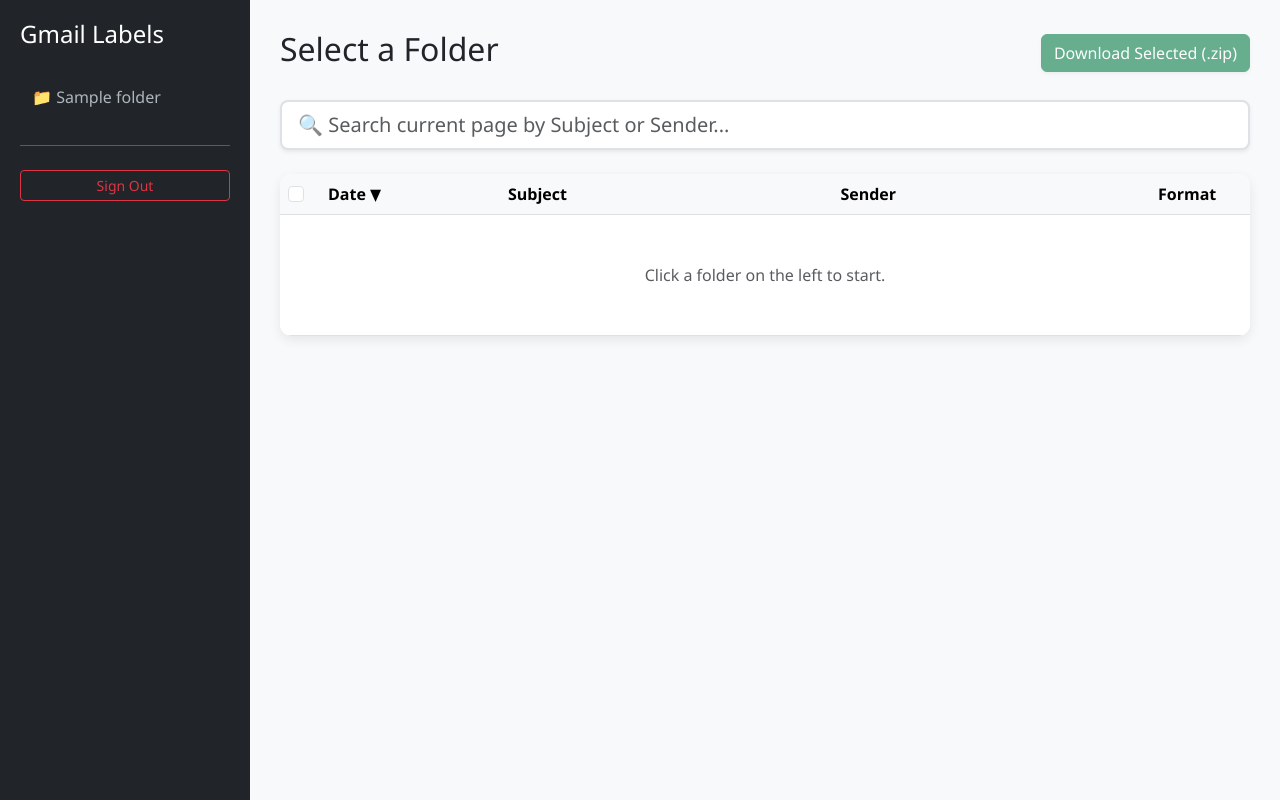
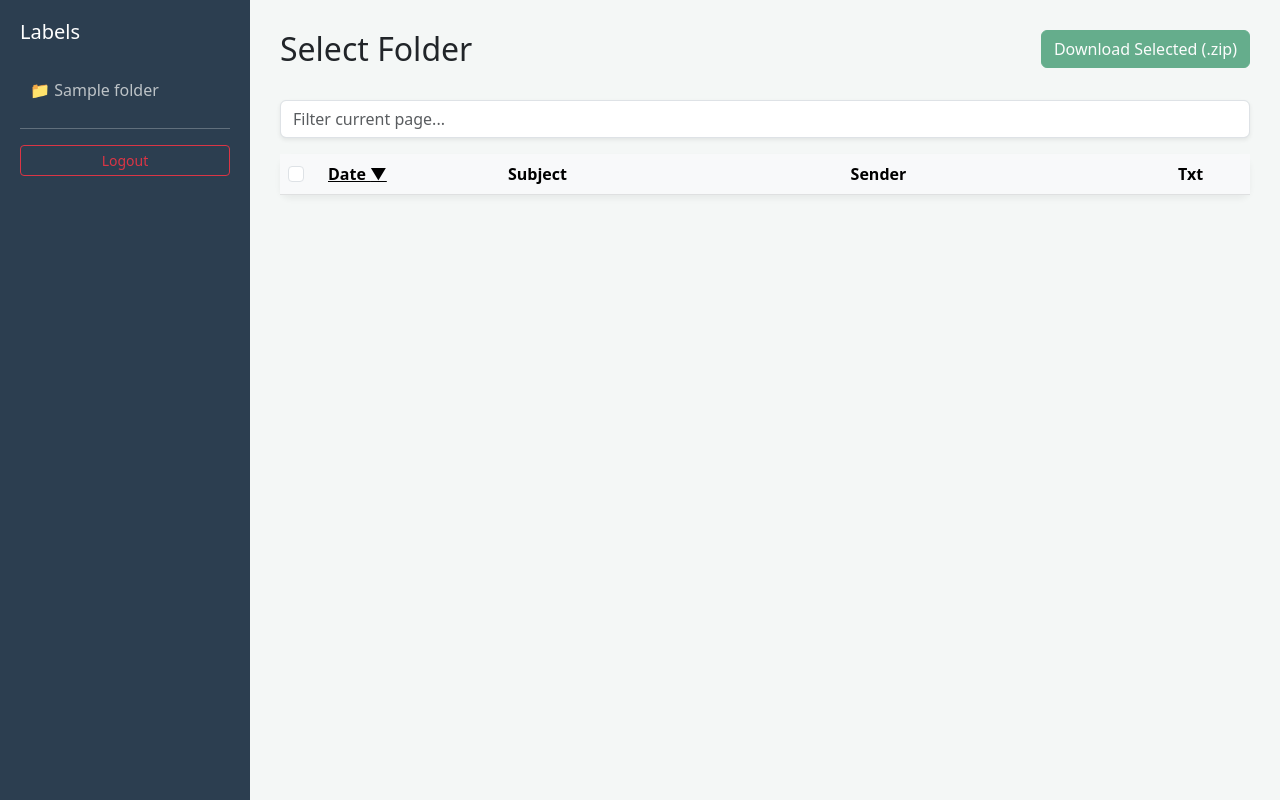
Before and after one commit to be3beke/Gmail-Extractor-Tool, a Flask app: template templates/index.html in a window 1280 px wide. Run offline with Flask 3, Linux system fonts and the light colour scheme; the template is opened without the code that fills it: most values are stand-ins (such as "Sample title", 1, 10 or a date in 2020); lists and menus that the app fills with data are empty.

Commit message:
Update index.html

```diff
--- a/templates/index.html
+++ b/templates/index.html
@@ -2,136 +2,107 @@
 <html lang="en">
 <head>
     <meta charset="UTF-8">
-    <meta name="viewport" content="width=device-width, initial-scale=1.0">
     <title>Gmail Extractor Pro</title>
     <link href="https://cdn.jsdelivr.net/npm/bootstrap@5.3.0/dist/css/bootstrap.min.css" rel="stylesheet">
     <style>
-        body { background: #f8f9fa; font-family: 'Segoe UI', Tahoma, Geneva, Verdana, sans-serif; }
-        .sidebar { height: 100vh; background: #212529; color: white; position: fixed; width: 250px; padding: 20px; overflow-y: auto; z-index: 1000; }
+        body { background: #f4f7f6; }
+        .sidebar { height: 100vh; background: #2c3e50; color: white; position: fixed; width: 250px; padding: 20px; overflow-y: auto; }
         .main-content { margin-left: 250px; padding: 30px; }
-        .folder-link { cursor: pointer; padding: 12px; border-radius: 6px; color: #adb5bd; text-decoration: none; display: block; transition: 0.3s; }
-        .folder-link:hover { background: #343a40; color: white; }
-        .folder-link.active { background: #0d6efd; color: white; }
-        .email-table-container { background: white; border-radius: 12px; box-shadow: 0 4px 12px rgba(0,0,0,0.08); overflow: hidden; }
-        .date-col { cursor: pointer; user-select: none; color: #0d6efd; }
-        .date-col:hover { text-decoration: underline; }
-        .loading-overlay { display: none; text-align: center; padding: 20px; }
+        .folder-link { cursor: pointer; padding: 10px; border-radius: 5px; color: #bdc3c7; text-decoration: none; display: block; transition: 0.2s; }
+        .folder-link:hover, .folder-link.active { background: #34495e; color: white; }
+        .email-table-container { background: white; border-radius: 10px; box-shadow: 0 4px 6px rgba(0,0,0,0.05); }
+        .sort-header { cursor: pointer; color: #0d6efd; text-decoration: underline; }
+        #loader { display: none; }
     </style>
 </head>
 <body>
 
 {% if page == 'login' %}
 <div class="container py-5">
-    <div class="row justify-content-center">
-        <div class="col-md-4 card shadow-lg p-4 mt-5">
-            <h2 class="text-center mb-4">Gmail Connector</h2>
+    <div class="row justify-content-center mt-5">
+        <div class="col-md-4 card shadow p-4">
+            <h3 class="text-center mb-4">Gmail Login</h3>
             <form method="POST">
-                <div class="mb-3">
-                    <input type="email" name="email" class="form-control" placeholder="Gmail Address" required>
-                </div>
-                <div class="mb-3">
-                    <input type="password" name="password" class="form-control" placeholder="App Password" required>
-                </div>
-                <button class="btn btn-primary w-100 py-2">Connect Account</button>
+                <input type="email" name="email" class="form-control mb-3" placeholder="Email" required>
+                <input type="password" name="password" class="form-control mb-3" placeholder="App Password" required>
+                <button class="btn btn-primary w-100">Connect</button>
             </form>
-            {% with msgs = get_flashed_messages() %}
-                {% if msgs %}<p class="text-danger mt-3 text-center small">{{msgs[0]}}</p>{% endif %}
-            {% endwith %}
+            {% with msgs = get_flashed_messages() %}{% if msgs %}<p class="text-danger mt-3 text-center small">{{msgs[0]}}</p>{% endif %}{% endwith %}
         </div>
     </div>
 </div>
 {% else %}
 
 <div class="sidebar">
-    <h4 class="mb-4 text-white">Gmail Labels</h4>
-    <div id="folder-list">
-        {% for f in folders %}
-            <a class="folder-link" onclick="initFolder(this, '{{f}}')">📁 {{f}}</a>
-        {% endfor %}
+    <h5 class="mb-4">Labels</h5>
+    <div id="labels-box">
+        {% for f in folders %}<a class="folder-link" onclick="loadFolder(this, '{{f}}')">📁 {{f}}</a>{% endfor %}
     </div>
-    <hr class="my-4">
-    <a href="/logout" class="btn btn-outline-danger btn-sm w-100">Sign Out</a>
+    <hr>
+    <a href="/logout" class="btn btn-outline-danger btn-sm w-100">Logout</a>
 </div>
 
 <div class="main-content">
-    <div class="d-flex justify-content-between align-items-center mb-4">
-        <h2 id="folder-title">Select a Folder</h2>
-        <div class="d-flex gap-2">
-            <form id="bulk-form" action="/bulk_download" method="POST">
-                <input type="hidden" name="folder" id="hidden-folder">
-                <button type="submit" id="bulk-btn" class="btn btn-success shadow-sm" disabled>Download Selected (.zip)</button>
-            </form>
-        </div>
+    <div class="d-flex justify-content-between mb-4">
+        <h2 id="folder-title">Select Folder</h2>
+        <form id="bulk-form" action="/bulk_download" method="POST">
+            <input type="hidden" name="folder" id="hidden-folder">
+            <button type="submit" id="bulk-btn" class="btn btn-success" disabled>Download Selected (.zip)</button>
+        </form>
     </div>
 
-    <div class="mb-4">
-        <input type="text" id="search-bar" class="form-control form-control-lg border-2 shadow-sm"
-               placeholder="🔍 Search current page by Subject or Sender..." onkeyup="searchLocal()">
-    </div>
+    <input type="text" id="search-bar" class="form-control mb-3 shadow-sm" placeholder="Filter current page..." onkeyup="filterRows()">
 
     <div class="email-table-container">
         <table class="table table-hover mb-0">
             <thead class="table-light">
                 <tr>
                     <th width="40"><input type="checkbox" id="master-check" class="form-check-input"></th>
-                    <th width="180" class="date-col" onclick="toggleSort()">Date <span id="sort-icon">▼</span></th>
+                    <th width="180" class="sort-header" onclick="changeSort()">Date <span id="sort-icon">▼</span></th>
                     <th>Subject</th>
                     <th>Sender</th>
-                    <th width="100">Format</th>
+                    <th width="80">Txt</th>
                 </tr>
             </thead>
-            <tbody id="email-table">
-                <tr><td colspan="5" class="text-center py-5 text-muted">Click a folder on the left to start.</td></tr>
-            </tbody>
+            <tbody id="email-body"></tbody>
         </table>
-        <div id="loading-spinner" class="loading-overlay">
-            <div class="spinner-border text-primary" role="status"></div>
-            <p class="mt-2 text-muted">Fetching emails...</p>
+        <div id="loader" class="text-center py-5">
+            <div class="spinner-border text-primary"></div>
+            <p class="text-muted mt-2">Sorting Gmail Folder...</p>
         </div>
     </div>
-
-    <div id="pagination-wrapper" class="mt-4 pb-5"></div>
+    <div id="pagination" class="mt-4 pb-5"></div>
 </div>
 
 <script>
+    let currentFolder = '';
     let currentPage = 1;
-    let currentFolder = '';
     let currentSort = 'newest';
 
-    // 1. Initialize folder click
-    function initFolder(element, folder) {
-        // UI Updates
+    function loadFolder(el, name) {
         document.querySelectorAll('.folder-link').forEach(l => l.classList.remove('active'));
-        element.classList.add('active');
-
-        currentFolder = folder;
+        el.classList.add('active');
+        currentFolder = name;
         currentPage = 1;
-        document.getElementById('email-table').innerHTML = '';
-        document.getElementById('search-bar').value = '';
-        fetchEmails();
+        document.getElementById('email-body').innerHTML = '';
+        fetchData();
     }
 
-    // 2. Toggle Sort Order
-    function toggleSort() {
-        if (!currentFolder) return;
+    function changeSort() {
+        if(!currentFolder) return;
         currentSort = (currentSort === 'newest') ? 'oldest' : 'newest';
         document.getElementById('sort-icon').innerText = (currentSort === 'newest') ? '▼' : '▲';
-
-        // Reset to first page and clear table for new sort
         currentPage = 1;
-        document.getElementById('email-table').innerHTML = '';
-        fetchEmails();
+        document.getElementById('email-body').innerHTML = '';
+        fetchData();
     }
 
-    // 3. Fetch Data from Backend
-    async function fetchEmails() {
-        if (!currentFolder) return;
+    async function fetchData() {
+        if(!currentFolder) return;
+        const loader = document.getElementById('loader');
+        const tbody = document.getElementById('email-body');
 
-        const spinner = document.getElementById('loading-spinner');
-        const tbody = document.getElementById('email-table');
-        const pagWrapper = document.getElementById('pagination-wrapper');
-
-        spinner.style.display = 'block';
+        loader.style.display = 'block';
         document.getElementById('folder-title').innerText = currentFolder;
         document.getElementById('hidden-folder').value = currentFolder;
 
@@ -143,68 +114,44 @@
         try {
             const res = await fetch('/get_emails', { method: 'POST', body: fd });
             const data = await res.json();
-
-            spinner.style.display = 'none';
-
-            if (data.emails.length === 0 && currentPage === 1) {
-                tbody.innerHTML = '<tr><td colspan="5" class="text-center py-5">No emails found in this folder.</td></tr>';
-                return;
-            }
+            loader.style.display = 'none';
 
             data.emails.forEach(e => {
-                const row = `
+                tbody.innerHTML += `
                 <tr>
                     <td><input type="checkbox" name="msg_ids[]" value="${e.id}" form="bulk-form" class="row-check form-check-input"></td>
-                    <td class="text-muted" style="font-size:0.85rem">${e.date_display}</td>
+                    <td class="text-muted small">${e.date_display}</td>
                     <td><strong>${e.subject}</strong></td>
                     <td>${e.sender}</td>
-                    <td><a href="/download_raw/${currentFolder}/${e.id}" class="btn btn-sm btn-outline-secondary">.txt</a></td>
+                    <td><a href="/download_raw/${currentFolder}/${e.id}" class="btn btn-sm btn-link">.txt</a></td>
                 </tr>`;
-                tbody.innerHTML += row;
             });
 
-            if (data.has_more) {
-                pagWrapper.innerHTML = `<button class="btn btn-primary w-100 p-2 shadow-sm" onclick="currentPage++; fetchEmails()">Load Next 100 Emails</button>`;
-            } else {
-                pagWrapper.innerHTML = `<p class="text-center text-muted mt-3">End of folder reached.</p>`;
-            }
-            bindEvents();
-        } catch (err) {
-            spinner.style.display = 'none';
-            alert("Error fetching emails. Check console.");
-            console.error(err);
+            document.getElementById('pagination').innerHTML = data.has_more ?
+                `<button class="btn btn-primary w-100" onclick="currentPage++; fetchData()">Load More</button>` : '';
+
+            initChecks();
+        } catch(e) {
+            loader.style.display = 'none';
+            console.error("Fetch Error:", e);
         }
     }
 
-    // 4. Local Search Filter
-    function searchLocal() {
-        const query = document.getElementById('search-bar').value.toLowerCase();
-        const rows = document.querySelectorAll('#email-table tr');
-        rows.forEach(row => {
-            const text = row.innerText.toLowerCase();
-            row.style.display = text.includes(query) ? "" : "none";
+    function filterRows() {
+        const q = document.getElementById('search-bar').value.toLowerCase();
+        document.querySelectorAll('#email-body tr').forEach(row => {
+            row.style.display = row.innerText.toLowerCase().includes(q) ? "" : "none";
         });
     }
 
-    // 5. Checkbox Logic
-    function bindEvents() {
+    function initChecks() {
         const master = document.getElementById('master-check');
-        const checks = document.querySelectorAll('.row-check');
-        const bulkBtn = document.getElementById('bulk-btn');
-
-        master.onclick = () => {
-            checks.forEach(c => c.checked = master.checked);
-            bulkBtn.disabled = !master.checked;
-        };
-
-        checks.forEach(c => {
-            c.onchange = () => {
-                bulkBtn.disabled = ![...checks].some(x => x.checked);
-            };
-        });
+        const items = document.querySelectorAll('.row-check');
+        const btn = document.getElementById('bulk-btn');
+        master.onclick = () => { items.forEach(i => i.checked = master.checked); btn.disabled = !master.checked; };
+        items.forEach(i => i.onchange = () => { btn.disabled = ![...items].some(x => x.checked); });
     }
 </script>
 {% endif %}
-
 </body>
 </html>
```
